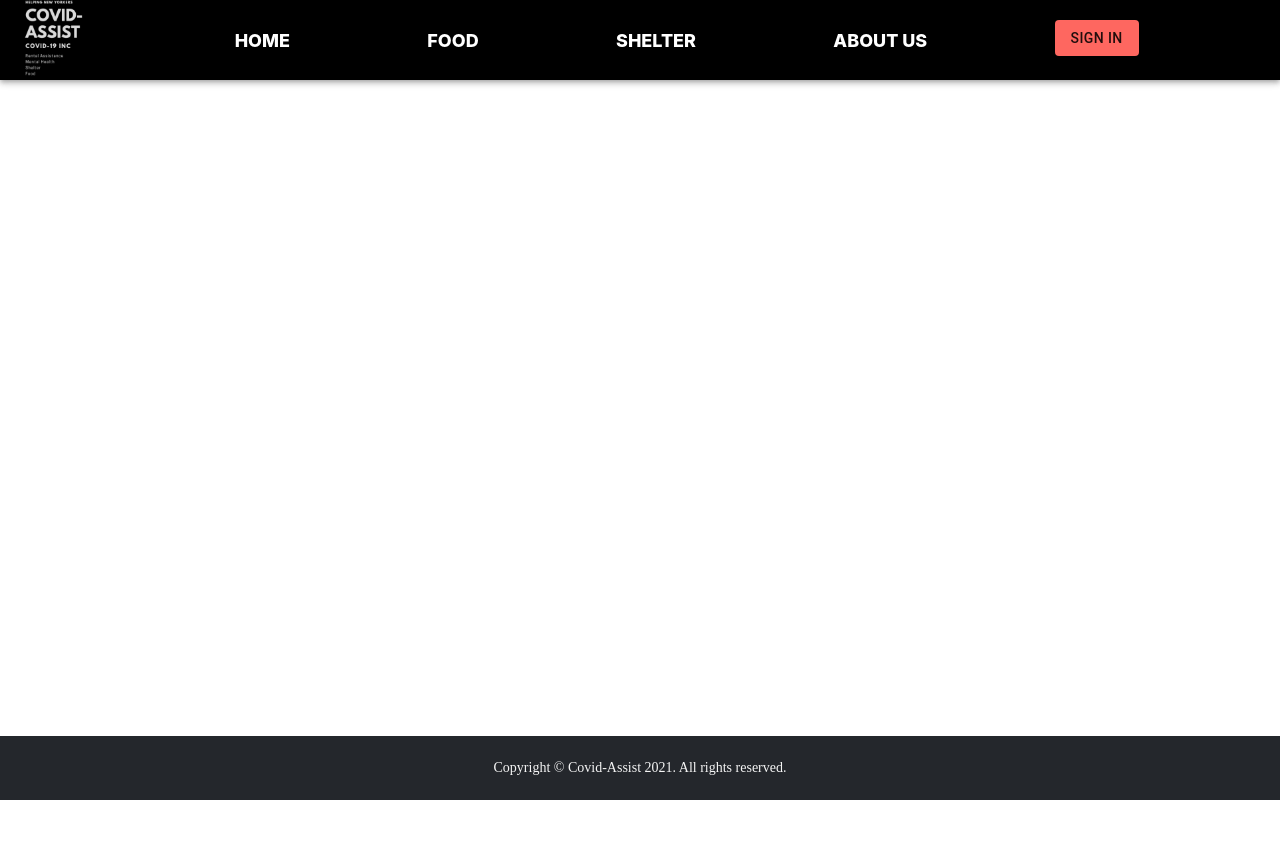
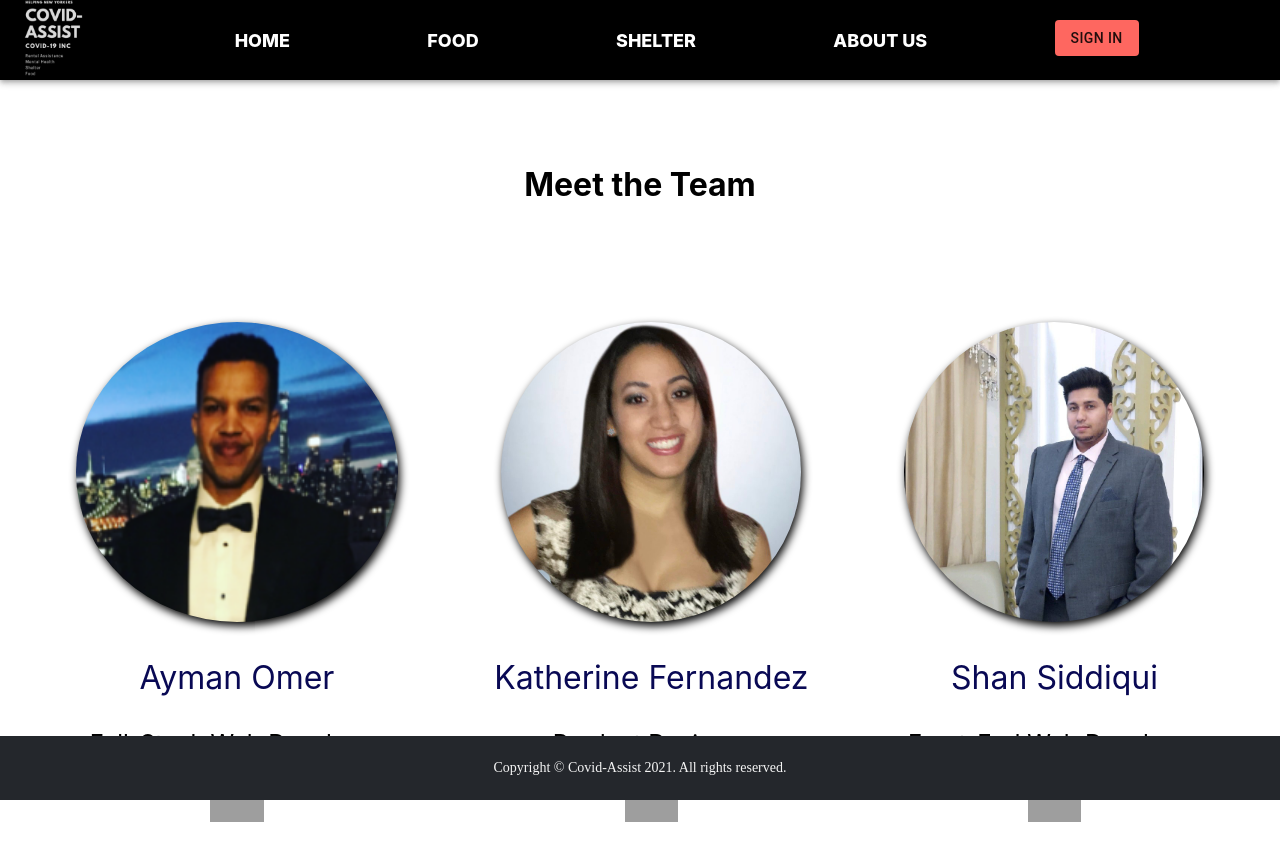
Before and after one commit to aymanjebril2/covid-assist1, a React (Create React App) app in the folder client/: page /aboutus in a window 1280 px wide. Before the commit the page ends 800 px from the top, so only its background shows below. Built offline with nearby package versions, Linux system fonts and the light colour scheme; grey boxes are pictures that could not be loaded.

Commit message:
about me styles

```diff
--- a/client/src/App.css
+++ b/client/src/App.css
@@ -37,11 +37,13 @@
 	}
 }
 
+/* food page */
+
 .map-description {
 	display: flex;
 	justify-content: center;
 	align-items: center;
-	text-align: right;
+	text-align: center;
 	font-size: 2rem;
 	width: 50%;
 	margin: 0 auto;
@@ -52,6 +54,8 @@
 	height: 42px;
 	width: auto;
 }
+
+/* shelter page */
 
 .shelter-list {
 	display: flex;
@@ -82,3 +86,45 @@
 	text-decoration: none;
 	cursor: pointer;
 }
+/* team page */
+
+.team-page {
+	display: flex;
+	flex-wrap: wrap;
+	align-items: center;
+	justify-content: center;
+}
+
+.teamdiv {
+	text-align: center;
+	margin: 0 1em;
+	padding: 2em;
+}
+
+.teamname {
+	color: rgb(9, 9, 84);
+}
+
+.teamdiv .title {
+	font-size: 1.5rem;
+}
+
+.teamdiv p {
+	font-size: 2rem;
+}
+
+.team-page .profile {
+	height: 300px;
+	border-radius: 100%;
+	width: auto;
+	filter: drop-shadow(2px 4px 4px #000000);
+}
+
+.team-page .linkedin {
+	height: 40px;
+}
+
+.head-title {
+	text-align: center;
+	padding: 2em 1em;
+}
--- a/client/src/Pages/AboutUs.js
+++ b/client/src/Pages/AboutUs.js
@@ -1,10 +1,10 @@
-import React from 'react'
-import Katherine from './img/kathreen.png'
-import shan from './img/shan.png'
-import Ayman from './img/ayman.png'
+import React from "react";
+import Katherine from "./img/kathreen.png";
+import shan from "./img/shan.png";
+import Ayman from "./img/ayman.png";
 
 const AboutUs = () => {
-    const team =[
+	const team = [
 		{
 			firstName: "Ayman",
 			lastName: "Omer",
@@ -23,19 +23,30 @@ const AboutUs = () => {
 			firstName: "Shan",
 			lastName: "Siddiqui",
 			teamTitle: "Front-End Web Developer",
-            teamImage:shan ,
+			teamImage: shan,
 			linkedin: "https://www.linkedin.com/in/ssiddiqui007/",
 		},
+	];
+	return (
+		<div>
+			<h1 className="head-title">Meet the Team</h1>
+			<div className="team-page">
+				<br />
+				{team.map((member) => {
+					return (
+						<div className="teamdiv">
+							<img className="profile" src={member.teamImage} alt="" />
+							<p className="teamname">{`${member.firstName} ${member.lastName}`}</p>
+							<p className="title">{member.teamTitle}</p>
+							<a href={member.linkedIn}>
+								<img className="linkedin" src="https://www.svgrepo.com/show/144550/linkedin.svg" alt={member.linkedIn} />
+							</a>
+						</div>
+					);
+				})}
+			</div>
+		</div>
+	);
+};
 
-
-    ]
-    return (
-        <div className="team-page">
-
-
-
-        </div>
-    )
-}
-
-export default AboutUs
+export default AboutUs;
```
Lines whose indentation alone changed are shown as unchanged.
